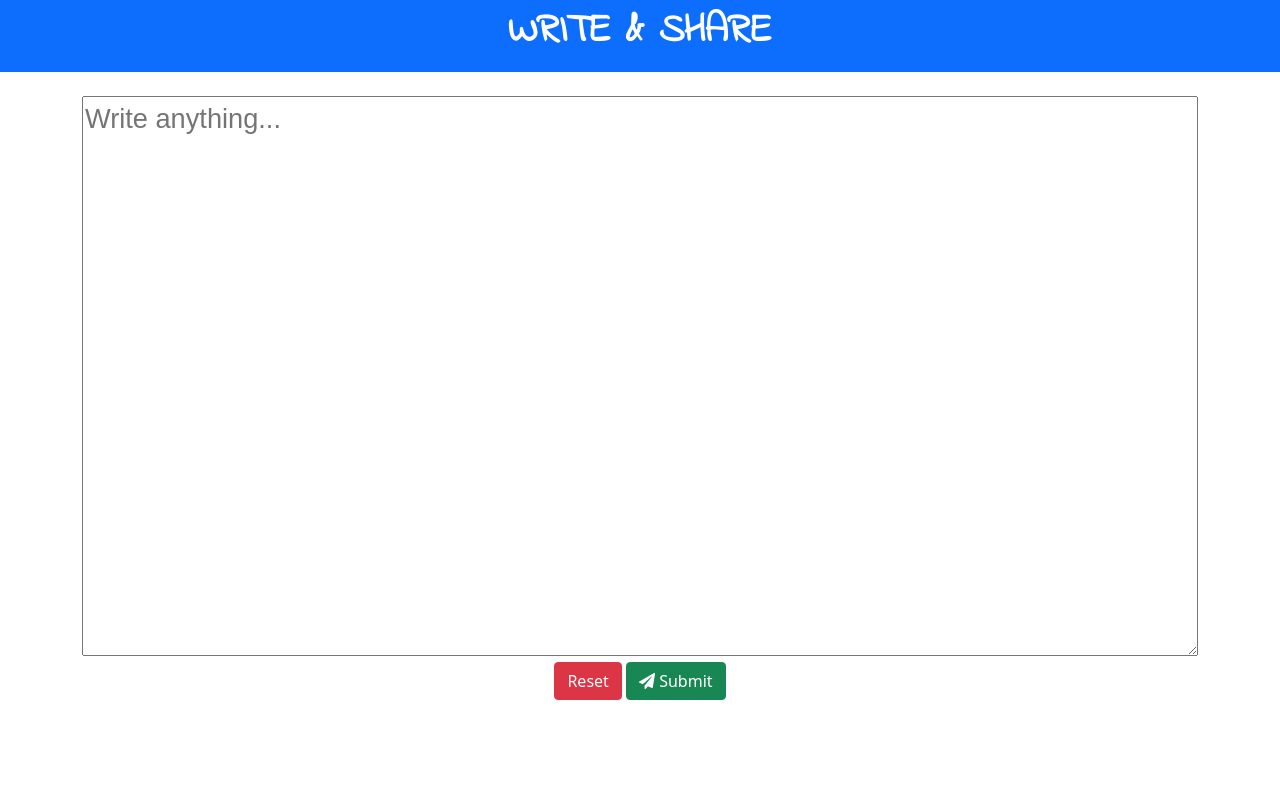
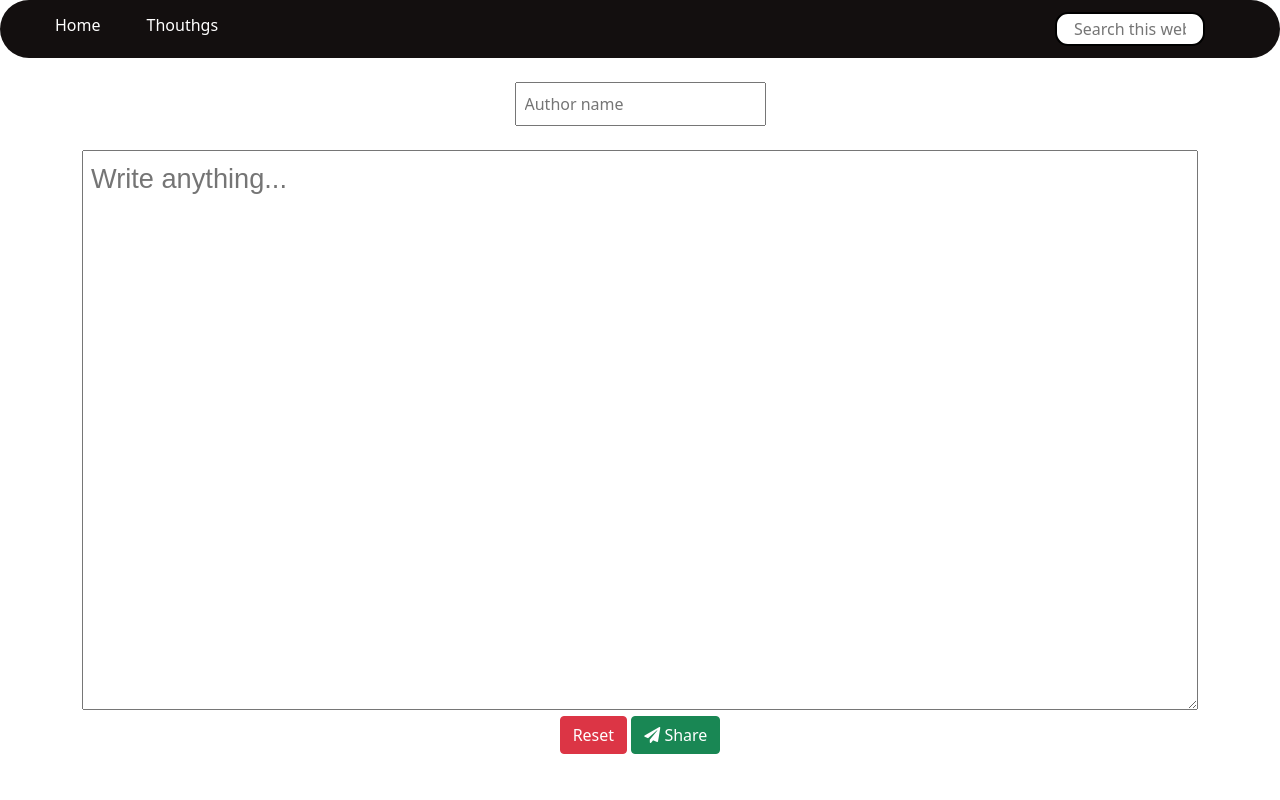
Before and after one commit to viveknimbolkar/WriteAndShare, a PHP site: page / in a window 1280 px wide. Run offline with PHP 8.4, Linux system fonts and the light colour scheme; data that the repository does not hold is empty.

Commit message:
add header

```diff
--- a/backend/style.css
+++ b/backend/style.css
@@ -2,9 +2,7 @@ body {
   margin: 0;
   padding: 0;
 }
-header {
-  width: 100%;
-}
+
 h1 {
   font-family: "Indie Flower", cursive;
   font-weight: 900;
@@ -22,6 +20,76 @@ textarea {
   font-size: 1.7rem;
   font-family: sans-serif;
 }
-a {
+
+nav {
+  background-color: rgb(19, 15, 15);
+  border-radius: 30px;
+
+}
+
+nav ul {
+  overflow: auto;
+}
+
+nav li {
+  float: left;
+  list-style: none;
+  margin: 13px 20px;
+
+}
+
+nav li a {
+  padding: 3px 3px;
   text-decoration: none;
+  color: white;
 }
+
+nav li a:hover {
+  color: red
+}
+
+.search {
+  float: right;
+  color: white;
+  padding: 12px 75px;
+}
+
+nav input {
+  border: 2px solid black;
+  border-radius: 13px;
+  padding: 3px 17px;
+  width: 150px;
+}
+.thought{
+  border:1px solid black;
+  margin-left:200px;
+  margin-right:200px;
+  background-color:green;
+}
+
+.thought{
+  border-style:solid;
+  margin-left:250px;
+  margin-right: 160px;
+  margin-top: 30px;
+  height: auto;
+  padding-top:50px;
+  padding-right:10px ;
+  padding-bottom: 20px;
+ text-align:start ;
+ padding-left: 20px;
+ border-radius: 5px 110px / 100px;
+ border-left: thick double #7a0202;
+border-right: thick double #7a0202;
+background-color: bisque;
+
+ }
+ .name{
+   border-style: solid;
+   border-width: 1px;
+   margin-left:500px ;
+   height:20px;
+   font-style: italic;
+   margin-top:20px;
+   background-color:white ;
+}
--- a/index.php
+++ b/index.php
@@ -4,13 +4,14 @@ require "backend/connection.php";
 
 //check the index content
 if (isset($_GET["send_text"])) {
+    $author = mysqli_real_escape_string($conn,$_GET["author"]);
     $text = mysqli_real_escape_string($conn,$_GET["user_text"]);
     if($text == ""){
         echo "<script> alert('Quoute should not be empty');</script>";
         header("location: /");
     }else{
         $key = uniqid();
-        $insert_query = "INSERT INTO `content` (`user_key`, `writeup`) VALUES ('$key', '$text')";
+        $insert_query = "INSERT INTO `content` (`user_key`, `author`, `writeup`) VALUES ('$key', '$author','$text')";
         $send_info = mysqli_query($conn,$insert_query);
         if ($send_info) {
             header("location: view.php?q=$key");
@@ -22,37 +23,54 @@ if (isset($_GET["send_text"])) {
 ?>
 <!DOCTYPE html>
 <html lang="en">
+
 <head>
     <meta charset="UTF-8">
     <meta http-equiv="X-UA-Compatible" content="IE=edge">
     <meta name="viewport" content="width=device-width, initial-scale=1.0">
     <meta name="description" content="Write your thoughts and share with anyone you want.">
     <title>Write & Share</title>
-    <link rel="stylesheet" href="https://cdnjs.cloudflare.com/ajax/libs/font-awesome/5.15.3/css/all.min.css" integrity="sha512-iBBXm8fW90+nuLcSKlbmrPcLa0OT92xO1BIsZ+ywDWZCvqsWgccV3gFoRBv0z+8dLJgyAHIhR35VZc2oM/gI1w==" crossorigin="anonymous" referrerpolicy="no-referrer" />
-    <link rel="stylesheet" href="https://cdn.jsdelivr.net/npm/bootstrap@5.0.2/dist/css/bootstrap.min.css" integrity="sha384-EVSTQN3/azprG1Anm3QDgpJLIm9Nao0Yz1ztcQTwFspd3yD65VohhpuuCOmLASjC" crossorigin="anonymous">
+    <link rel="stylesheet" href="https://cdnjs.cloudflare.com/ajax/libs/font-awesome/5.15.3/css/all.min.css"
+        integrity="sha512-iBBXm8fW90+nuLcSKlbmrPcLa0OT92xO1BIsZ+ywDWZCvqsWgccV3gFoRBv0z+8dLJgyAHIhR35VZc2oM/gI1w=="
+        crossorigin="anonymous" referrerpolicy="no-referrer" />
+    <link rel="stylesheet" href="https://cdn.jsdelivr.net/npm/bootstrap@5.0.2/dist/css/bootstrap.min.css"
+        integrity="sha384-EVSTQN3/azprG1Anm3QDgpJLIm9Nao0Yz1ztcQTwFspd3yD65VohhpuuCOmLASjC" crossorigin="anonymous">
     <link href="https://fonts.googleapis.com/css2?family=Indie+Flower&display=swap" rel="stylesheet">
     <link rel="stylesheet" href="backend/style.css">
 </head>
+
 <body>
-    <header class="bg-primary p-2 text-white">
-        <center>
-            <strong>
-               <h1>WRITE & SHARE</h1>
-            </strong>
-        </center>
+    <header>
+        <nav>
+            <ul>
+                <li><a href="/">Home</a></li>
+                <li><a href="backend/thoughts.php">Thouthgs</a></li>
+
+                <div class="search">
+                    <input type="text" name="search" id="search" placeholder="Search this website">
+                </div>
+            </ul>
+        </nav>
     </header>
 
     <section class="container mt-4">
         <center>
-            <form action="<?php echo $_SERVER["PHP_SELF"]; ?>" method="get">
-                <textarea name="user_text" id="maintext" placeholder="Write anything..."></textarea>
+            <form action="<?php echo $_SERVER[" PHP_SELF"]; ?>" method="get">
+                <center>
+                    <input type="text" placeholder="Author name" class="p-2" name="author" id="author">
+                </center><br>
+                <textarea class="p-2" name="user_text" id="maintext" placeholder="Write anything..."></textarea>
                 <input class="btn btn-danger" type="reset" value="Reset">
-                <button class="btn btn-success" type="submit" name="send_text"><i class="fas fa-paper-plane"></i> Submit</button>
+                <button class="btn btn-success" type="submit" name="send_text"><i class="fas fa-paper-plane"></i>
+                    Share</button>
             </form>
         </center>
     </section>
 
 
-<script src="https://cdn.jsdelivr.net/npm/bootstrap@5.0.2/dist/js/bootstrap.min.js" integrity="sha384-cVKIPhGWiC2Al4u+LWgxfKTRIcfu0JTxR+EQDz/bgldoEyl4H0zUF0QKbrJ0EcQF" crossorigin="anonymous"></script>
+    <script src="https://cdn.jsdelivr.net/npm/bootstrap@5.0.2/dist/js/bootstrap.min.js"
+        integrity="sha384-cVKIPhGWiC2Al4u+LWgxfKTRIcfu0JTxR+EQDz/bgldoEyl4H0zUF0QKbrJ0EcQF"
+        crossorigin="anonymous"></script>
 </body>
+
 </html>
```
Also changed, not shown: backend/thoughts.php (added, +69 -0 lines), view.php (+26 -14 lines).
